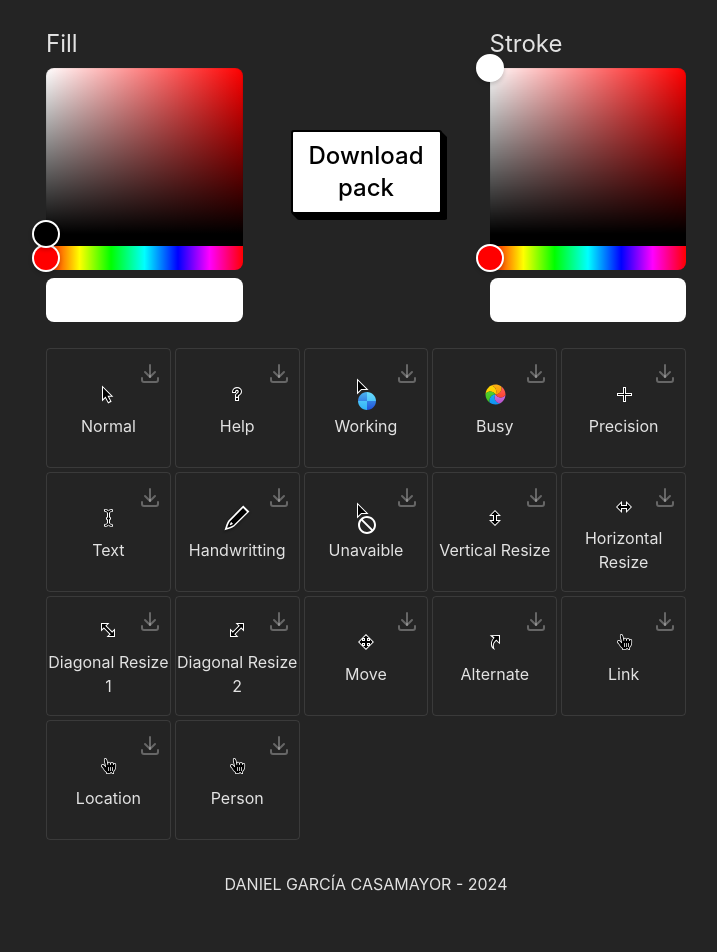
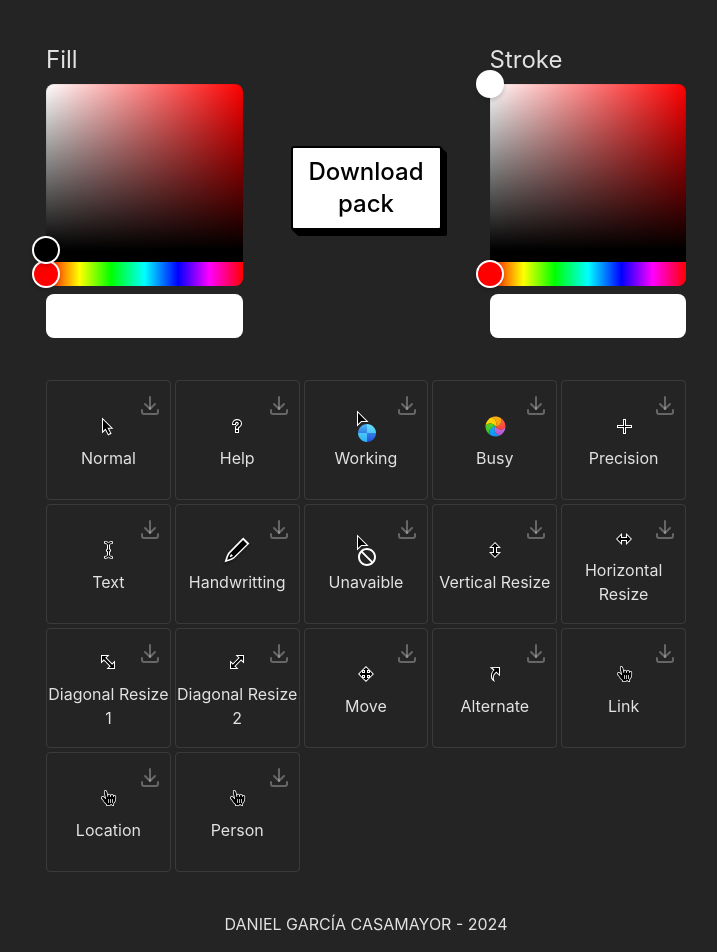
Before and after one commit to dgarciacasam/cursor-maker, a React (Vite) app: page / in a window 1280 px wide. Shown: the part 92-1044 px from the top of the page, without its empty margins (274-991 px from the left). Before the commit the page ends 1004 px from the top, so only its background shows below. Built offline with nearby package versions, Linux system fonts and the light colour scheme.

Commit message:
fix: aumentado margenes a las secciones de la aplicación

```diff
--- a/src/App.jsx
+++ b/src/App.jsx
@@ -52,7 +52,7 @@ function App() {
     <>
       <Header />
       <main>
-        <section className='mt-8'>
+        <section className='mt-12'>
           <div className='flex justify-center items-center gap-12'>
             <ColorPicker label='Fill' color={fill} setColor={setFill} />
             <div>
@@ -74,7 +74,7 @@ function App() {
           refCallback={refCallback}
           svgRef={svgRef}
         />
-        <footer className='text-center mt-8 mb-4'>
+        <footer className='text-center mt-10 mb-4'>
           <p>DANIEL GARCÍA CASAMAYOR - 2024</p>
         </footer>
       </main>
--- a/src/components/Cursors.jsx
+++ b/src/components/Cursors.jsx
@@ -17,7 +17,7 @@ export const Cursors = ({ fill, stroke, refCallback, svgRef }) => {
   }
 
   return (
-    <section className='grid grid-cols-5 mt-8 gap-1'>
+    <section className='grid grid-cols-5 mt-12 gap-1'>
       <Cursor
         fill={fill}
         stroke={stroke}
```
